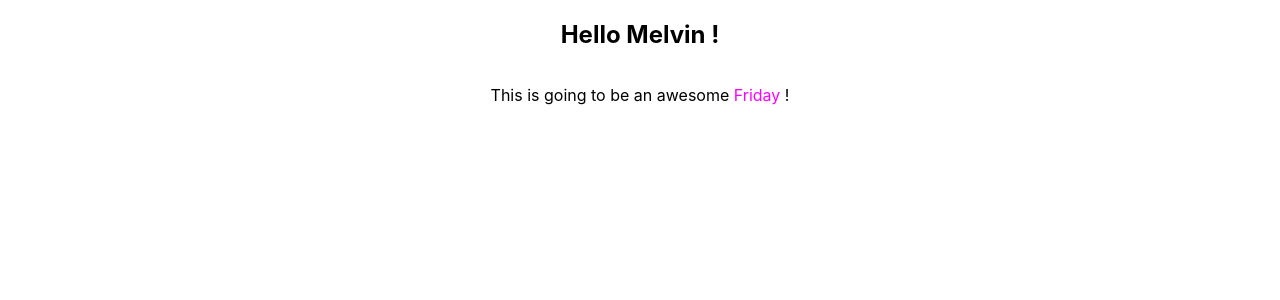
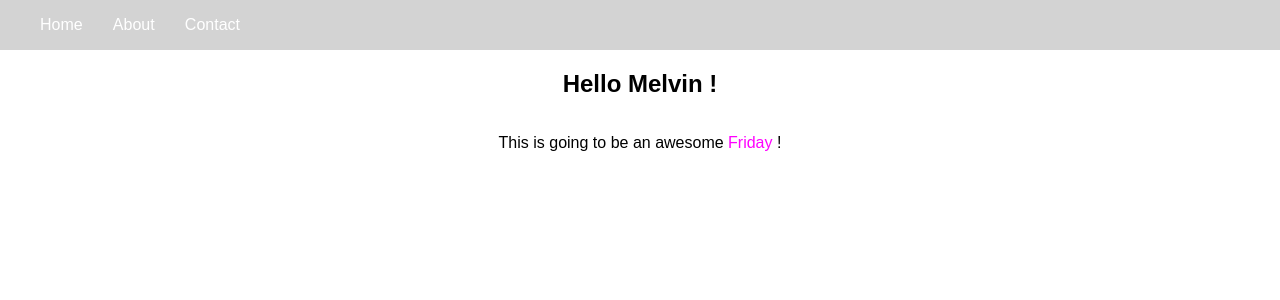
Before and after one commit to doctype-Melvin/react-playground, a React (Create React App) app: page / in a window 1280 px wide. Shown: the top 300 px of the page. Built offline with nearby package versions, Linux system fonts and the light colour scheme.

Commit message:
<ALL>adds components dir, adds navbar element, applies styling

```diff
--- a/src/App.css
+++ b/src/App.css
@@ -37,8 +37,12 @@
   }
 }
 
+.box, .header, .nav {
+  display: flex;
+  font-family: Arial, Helvetica, sans-serif;
+}
+
 .box {
-  display: flex;
   flex-direction: column;
   justify-content: center;
   align-items: center;
@@ -47,3 +51,18 @@
 .day {
   color: magenta;
 }
+
+.header {
+  background-color: lightgray;
+}
+
+.nav {
+  min-width: 200px;
+  justify-content: space-between;
+  list-style: none;
+}
+
+.item > * {
+  text-decoration: none;
+  color: white;
+}
--- /dev/null
+++ b/src/components/Header.js
@@ -0,0 +1,17 @@
+import React, { Component } from "react";
+
+export class Header extends React.Component {
+    render() {
+        return (
+            <div>
+                <header className="header">
+                    <ul className="nav">
+                        <li className="item"><a href="#">Home</a></li>
+                        <li className="item"><a href="#">About</a></li>
+                        <li className="item"><a href="#">Contact</a></li>
+                    </ul>
+                </header>
+            </div>
+        )
+    }
+}
--- a/src/index.js
+++ b/src/index.js
@@ -3,10 +3,12 @@ import ReactDOM from 'react-dom/client';
 import './index.css';
 import App from './App';
 import reportWebVitals from './reportWebVitals';
+import { Header } from './components/Header';
 
 const root = ReactDOM.createRoot(document.getElementById('root'));
 root.render(
   <React.StrictMode>
+    <Header />
     <App />
   </React.StrictMode>
 );
```
